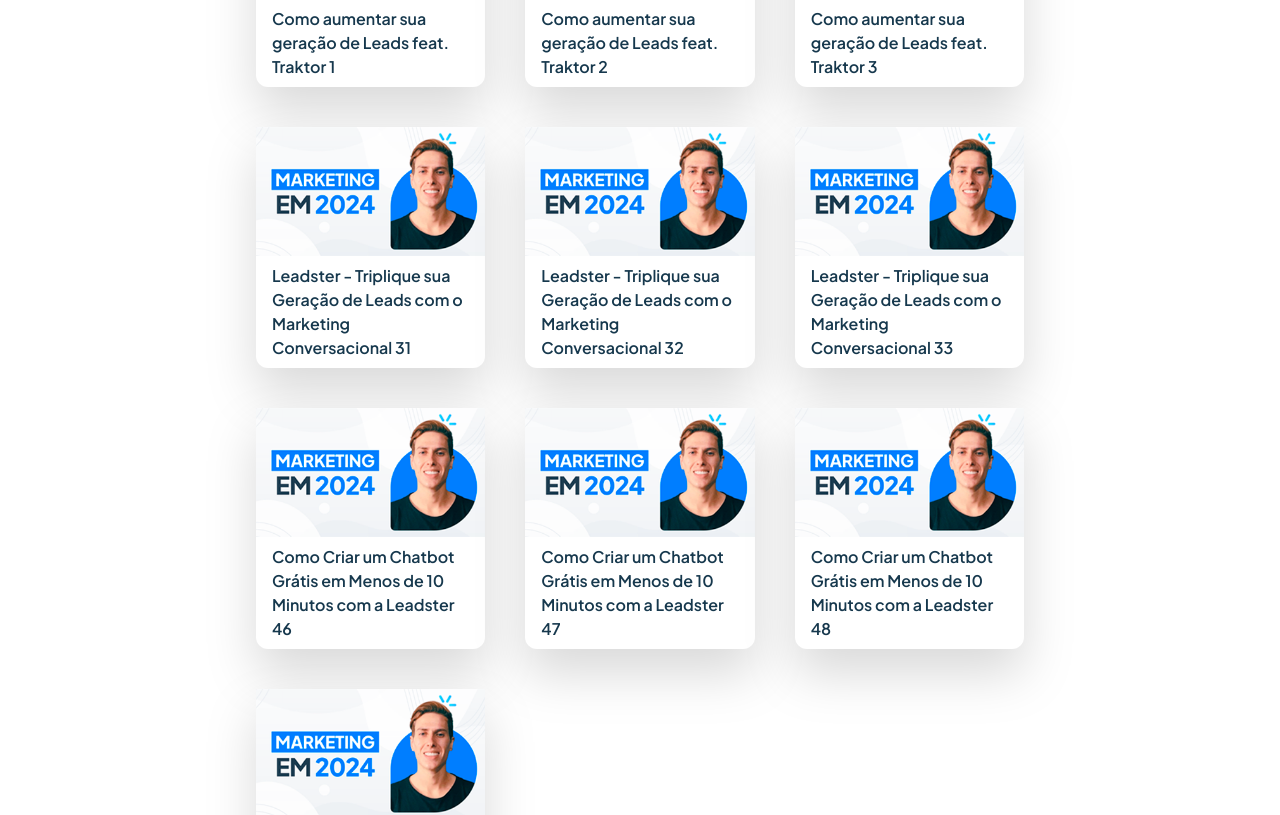
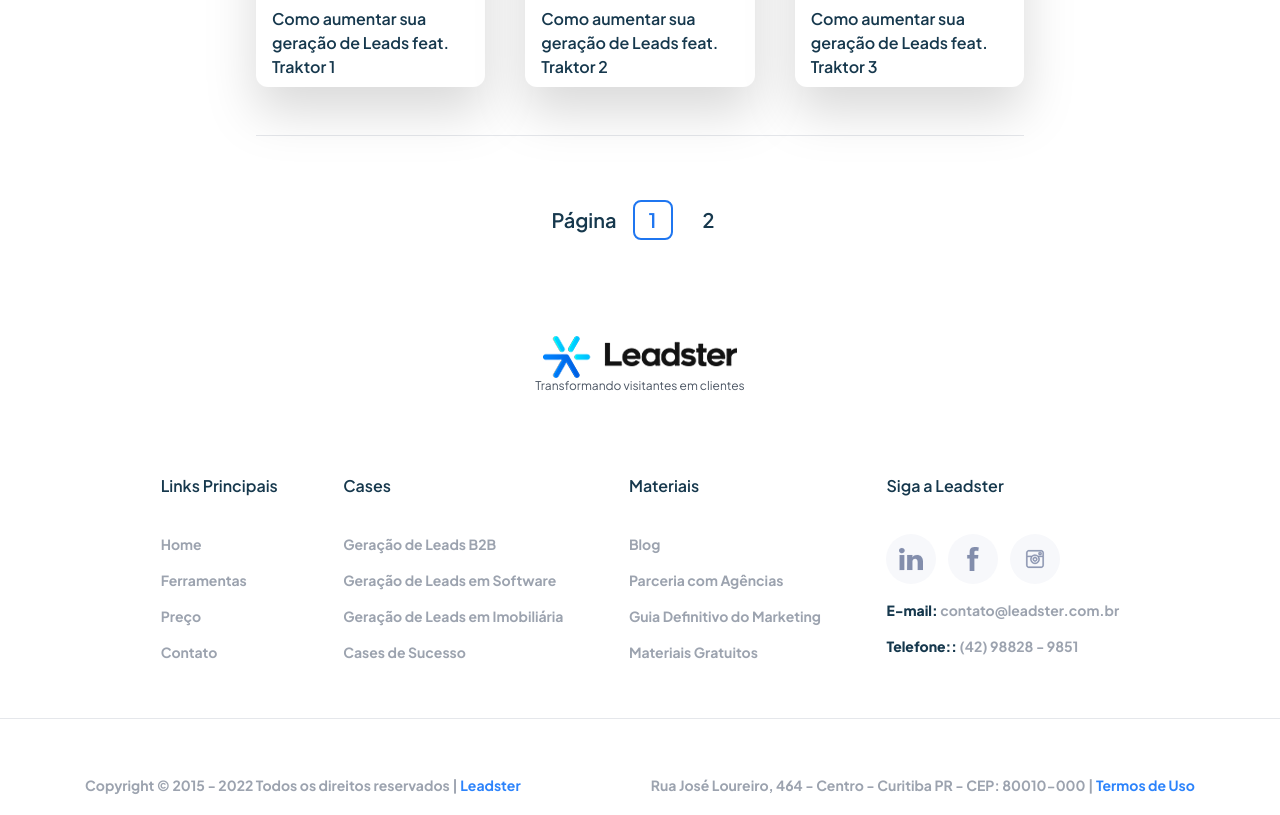
Before and after one commit to emanuelmarcolongo/teste-leadster, a Next.js app: page / in a window 1280 px wide. Shown: the part 1360-2175 px from the top of the page. Built offline with nearby package versions, Linux system fonts and the light colour scheme.

Commit message:
feat: add pagination to videos component

```diff
--- a/app/(home-components)/video-content.tsx
+++ b/app/(home-components)/video-content.tsx
@@ -33,12 +33,34 @@
 
 function VideosContainer() {
 
+  const videosPerPage = 9;
+  const totalPages = Math.ceil(videos.length / videosPerPage);
+  const [currentPage, setCurrentPage] = useState(1);
+
+  const handlePageClick = (pageNumber: Number) => {
+    setCurrentPage(Number(pageNumber));
+  };
 
   return (
-    <div className="flex justify-center w-full">
+    <div className="flex flex-col justify-center w-full">
       <div className="grid lg:grid-cols-3 gap-10">
-        {videos.map((video) => (
-          <VideoContainer key={video.id} video={video}/>
+      {videos
+          .slice((currentPage - 1) * videosPerPage, currentPage * videosPerPage)
+          .map((video, index) => (
+            <VideoContainer key={index} video={video} />
+          ))}
+      </div>
+      <hr className="mx-auto my-12 h-[1px] w-full "></hr>
+      <div id="pagination" className="flex items-center justify-center my-4 space-x-4">
+        <p className="text-fontColor font-semibold text-xl">Página </p>
+        {Array.from({ length: totalPages }, (_, index) => index + 1).map((page) => (
+          <button
+            key={page}
+            onClick={() => handlePageClick(page)}
+            className={`w-[40px] h-[40px] text-fontColor font-semibold text-xl ${currentPage === page ? 'border-2 border-secondary rounded-lg p-1 px-2 text-secondary' : ''}  `}
+          >
+            {page}
+          </button>
         ))}
       </div>
     </div>
```
